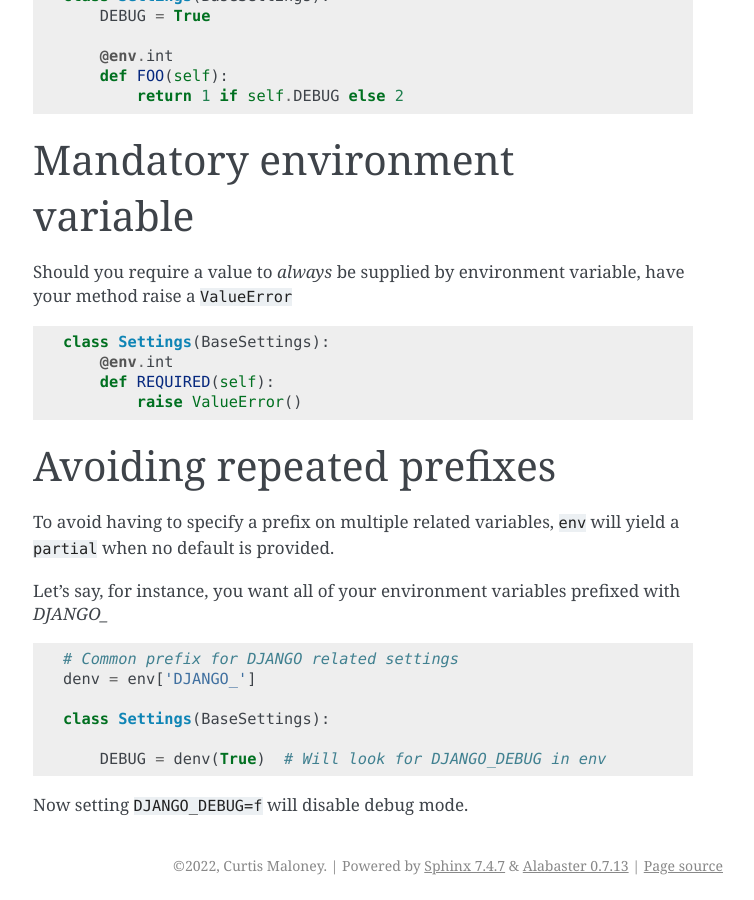
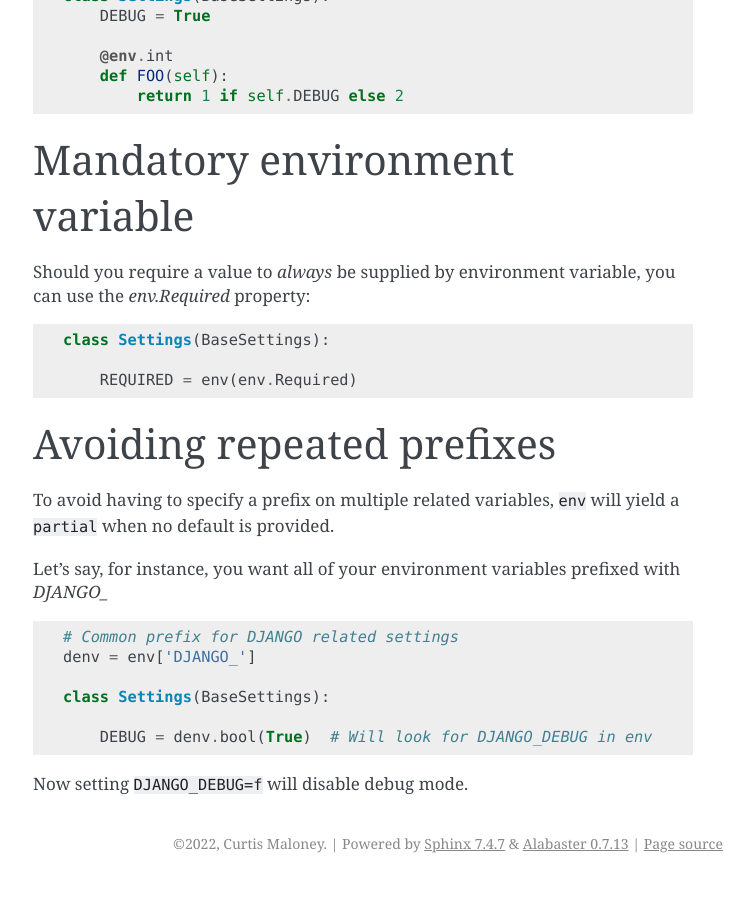
Before and after one commit to funkybob/django-classy-settings, a Sphinx documentation site: the page built from docs/index.rst, in a window 1280 px wide and 900 px high, scrolled down 6102 px. Shown: the whole window, without its empty margins (387-1141 px from the left). Built offline with Sphinx 7.4.7, drawn with Linux system fonts in a browser that asks for light colours.

Commit message:
Update docs

```diff
--- a/docs/changelog.rst
+++ b/docs/changelog.rst
@@ -10,7 +10,9 @@ Features Added:
   This is useful to allow overriding Django defaults in development, and
   reverting in other configurations.
 
-3.0.5 (2024-01-??)
+- An `env` can now be explicitly marked as mandatory by using `NAME = env(env.Required)`
+
+3.0.5 (2024-03-15)
 ------------------
 
 Features Added:
--- a/docs/index.rst
+++ b/docs/index.rst
@@ -325,15 +325,13 @@ Mandatory environment variable
 ==============================
 
 Should you require a value to *always* be supplied by environment variable,
-have your method raise a ``ValueError``
-
+you can use the `env.Required` property:
 
 .. code-block:: python
 
     class Settings(BaseSettings):
-        @env.int
-        def REQUIRED(self):
-            raise ValueError()
+
+        REQUIRED = env(env.Required)
 
 
 Avoiding repeated prefixes
@@ -352,7 +350,7 @@ with `DJANGO_`
 
     class Settings(BaseSettings):
 
-        DEBUG = denv(True)  # Will look for DJANGO_DEBUG in env
+        DEBUG = denv.bool(True)  # Will look for DJANGO_DEBUG in env
 
 
 Now setting ``DJANGO_DEBUG=f`` will disable debug mode.
```
